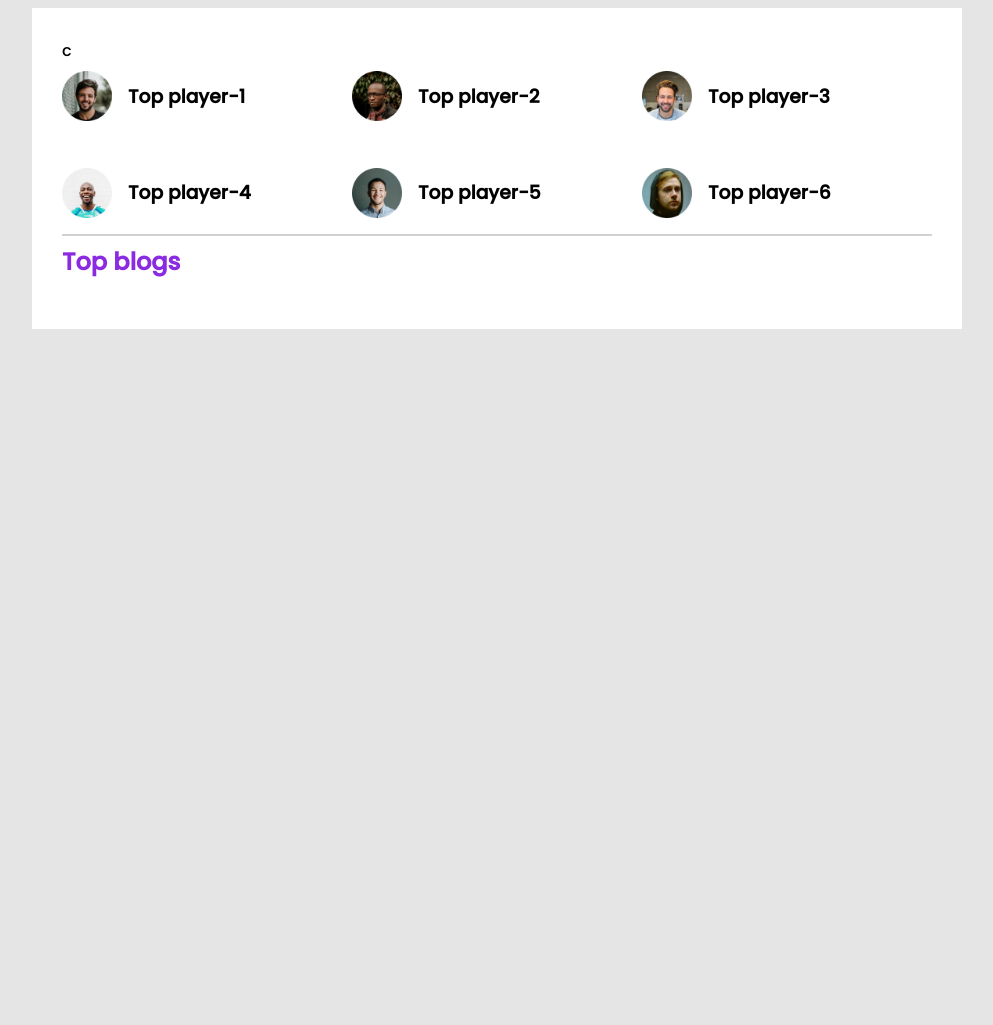
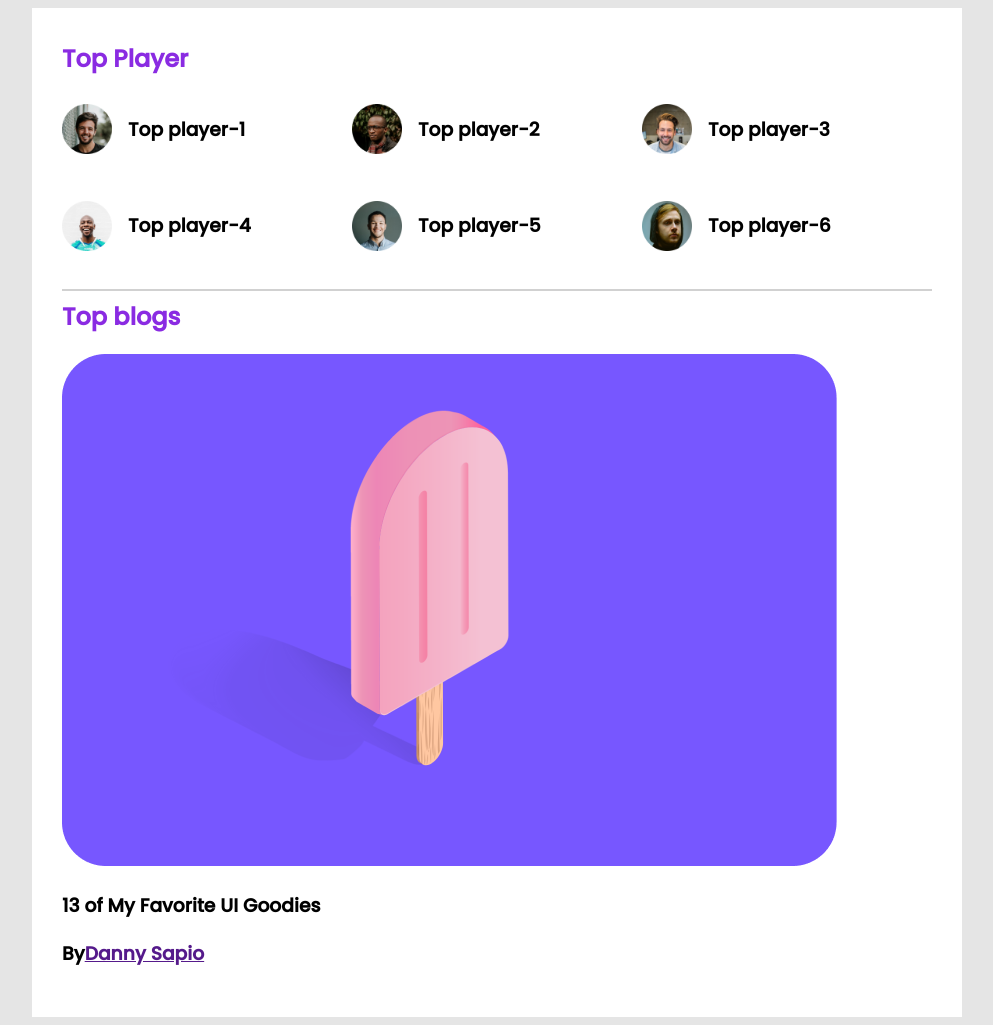
Before and after one commit to RownakHayat/Leader-board-css3, a plain HTML site: page indext.html in a window 1280 px wide. Shown: the whole page, without its empty margins (143-1136 px from the left). Before the commit the page ends 800 px from the top, so only its background shows below. Drawn offline with Linux system fonts and the light colour scheme.

Commit message:
blog addd

```diff
--- a/indext.html
+++ b/indext.html
@@ -17,7 +17,7 @@
         <!--top piayers and top blogs-->
         <section class="container">
             <div class="top-players ">
-               c
+                <h2 class="section-title"> Top Player</h2>
                 <div class="players">
                    <!-- .player*6>img[src="image/player-$.png"]+h3{Top player-$}-->
                     <div class="player">
@@ -49,6 +49,18 @@
             <hr>
             <div class="top-blogs">
                  <h2 class="section-title">Top blogs</h2>
+                 <div class="blogs">
+                   <article class="blog">
+                    <div class="thumbnail">
+                        <img src="image/blogs/blog-1.png">
+                    </div>
+                    <div class="blog-info">
+                        <h3 class="blog-title">13 of My Favorite UI Goodies<h3>
+                        <p class="blog-author">By<a href="">Danny Sapio</a></p>
+                    </div>
+                   </article>
+
+                </div>
             </div>
         </section>
     </main>
--- a/style.css
+++ b/style.css
@@ -18,7 +18,7 @@ hr{
 
 /* top players style */
 .top-players{
-    margin-buttom : 30px;
+    margin-bottom: 30px;
 }
 
 .section-title{
```
